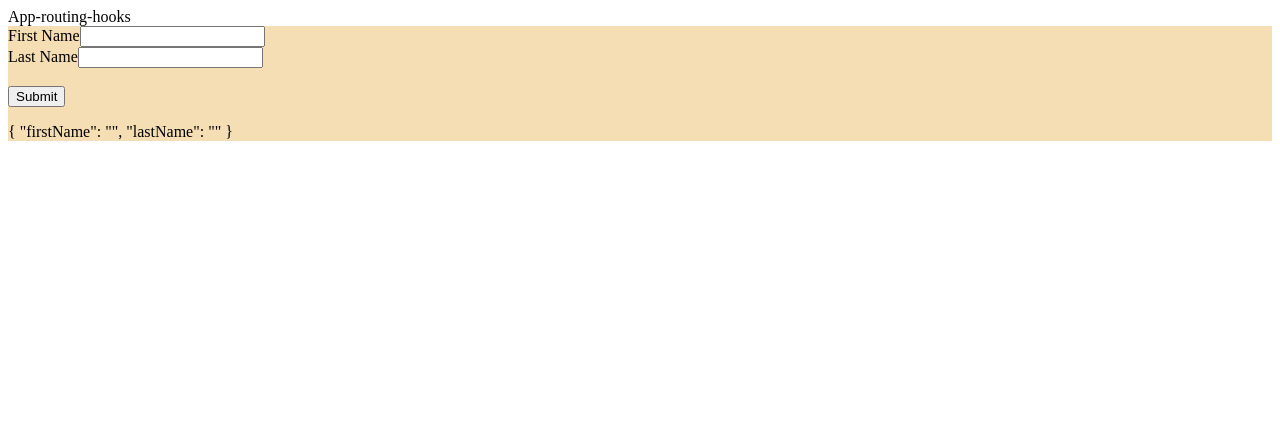
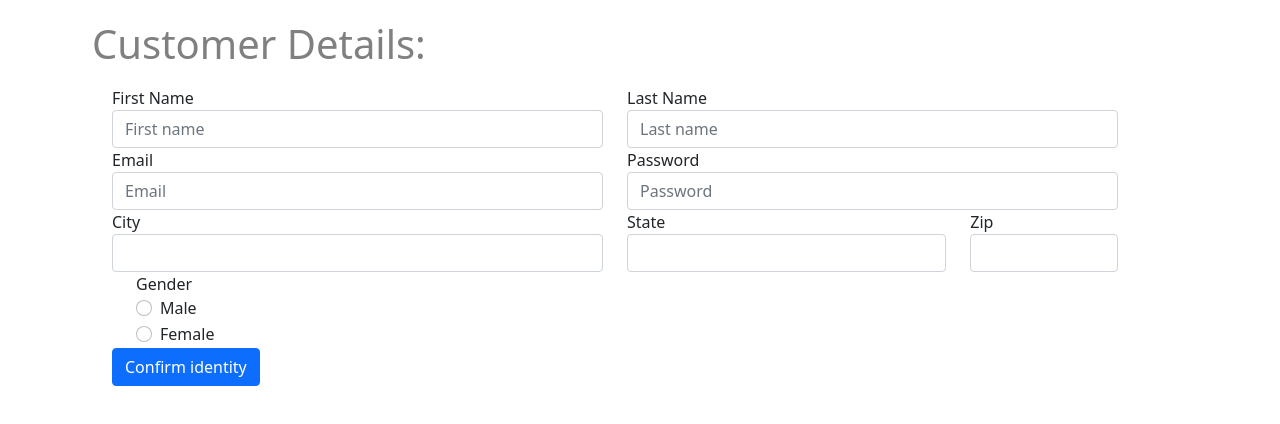
Before and after one commit to Piriyalini8/Angular-Practiece-Routing-Reactive-Forms-, an Angular app: page /student in a window 1280 px wide. Shown: the top 424 px of the page. Built offline with nearby package versions, Linux system fonts and the light colour scheme.

Commit message:
Nested FormGroup completed

```diff
--- a/angular.json
+++ b/angular.json
@@ -27,6 +27,7 @@
               "src/assets"
             ],
             "styles": [
+              "node_modules/bootstrap/dist/css/bootstrap.min.css",
               "src/styles.css"
             ],
             "scripts": []
--- a/package.json
+++ b/package.json
@@ -15,9 +15,13 @@
     "@angular/compiler": "~13.2.0",
     "@angular/core": "~13.2.0",
     "@angular/forms": "~13.2.0",
+    "@angular/localize": "~13.2.0",
     "@angular/platform-browser": "~13.2.0",
     "@angular/platform-browser-dynamic": "~13.2.0",
     "@angular/router": "~13.2.0",
+    "@ng-bootstrap/ng-bootstrap": "^12.0.0",
+    "@popperjs/core": "^2.10.2",
+    "bootstrap": "^5.1.3",
     "rxjs": "~7.5.0",
     "tslib": "^2.3.0",
     "zone.js": "~0.11.4"
--- a/src/app/app.component.html
+++ b/src/app/app.component.html
@@ -1,4 +1,4 @@
-{{title}}
+<!-- {{title}} -->
 
 <!-- <app-login></app-login>
 <ul>
--- a/src/app/app.module.ts
+++ b/src/app/app.module.ts
@@ -11,6 +11,7 @@ import { HomeComponent } from './home/home.component';
 import { UserAuthModule } from './user-auth/user-auth.module';
 import { FullTimeJobComponent } from './full-time-job/full-time-job.component';
 import { PartTimeJobComponent } from './part-time-job/part-time-job.component';
+import { NgbModule } from '@ng-bootstrap/ng-bootstrap';
 
 @NgModule({
   declarations: [
@@ -26,7 +27,8 @@ import { PartTimeJobComponent } from './part-time-job/part-time-job.component';
     BrowserModule,
     AppRoutingModule,
     UserAuthModule,
-    ReactiveFormsModule
+    ReactiveFormsModule,
+    NgbModule
   ],
   providers: [],
   bootstrap: [AppComponent]
--- a/src/app/student/student.component.css
+++ b/src/app/student/student.component.css
@@ -0,0 +1,9 @@
+h1{
+    color: gray;
+    padding: 10px;
+    margin-top: 10px;
+}
+.custom{
+    margin-left: 30px;
+    margin-right: 80px;
+}
--- a/src/app/student/student.component.html
+++ b/src/app/student/student.component.html
@@ -1,15 +1,63 @@
-
-<div style="background-color: wheat;">
-    <form [formGroup]="profileName">
-        <label>First Name</label>
-        <input type="text" name="firstName" formControlName="firstName"/>
-        <br>
-        <label>Last Name</label>
-        <input type="text" name="lastName" formControlName="lastName"/>
-        <br>
-        <br>
-        <button (click)="submit()">Submit</button>
-        <br>
-        <p>{{profileName.value | json}}</p>
+<div class="container">
+    <h1>Customer Details: </h1>
+    <form class="form-inline custom" [formGroup]="profileName" (ngSubmit)="onSubmit()">
+            <div class="row ">
+                <div class="col">
+                    <label for="inputEmail4">First Name</label>
+                    <input type="text" class="form-control col-xs-4" placeholder="First name"
+                        formControlName="firstName">
+                </div>
+                <div class="col">
+                    <label for="inputEmail4">Last Name</label>
+                    <input type="text" class="form-control" placeholder="Last name" formControlName="lastName">
+                </div>
+            </div>
+                <div class="row " formGroupName="emailPassword">
+                    <div class="form-group col-md-6">
+                        <label for="inputEmail4">Email</label>
+                        <input type="email" class="form-control" id="inputEmail4" placeholder="Email"
+                            formControlName="email">
+                    </div>
+                    <div class="form-group col-md-6">
+                        <label for="inputPassword4">Password</label>
+                        <input type="password" class="form-control" id="inputPassword4" placeholder="Password"
+                            formControlName="password">
+                    </div>
+                </div>
+                    <div class="row " formGroupName="address">
+                        <div class="form-group col-md-6">
+                            <label for="inputCity">City</label>
+                            <input type="text" class="form-control" id="inputCity" formControlName="city">
+                        </div>
+                        <div class="form-group col-md-4">
+                            <label for="inputState">State</label>
+                            <select id="inputState" class="form-control" formControlName="state">
+                                <option selected>Choose...</option>
+                                <option value="opt1">Option 1</option>
+                                <option value="opt2">Option 2</option>
+                            </select>
+                        </div>
+                        <div class="form-group col-md-2">
+                            <label for="inputZip">Zip</label>
+                            <input type="text" class="form-control" id="inputZip" formControlName="zip">
+                        </div>
+                    </div>
+        <div class="form-check">
+            <label for="inputRadio">Gender</label>
+            <div class="form-check ">
+                <input class="form-check-input" type="radio" name="exampleRadios" id="exampleRadios1" value="male" [formControl]="gender"
+                    checked>
+                <label class="form-check-label" for="exampleRadios1">
+                    Male
+                </label>
+            </div>
+            <div class="form-check">
+                <input class="form-check-input" type="radio" name="exampleRadios" id="exampleRadios2" value="female" [formControl]="gender">
+                <label class="form-check-label" for="exampleRadios2">
+                    Female
+                </label>
+            </div>
+        </div>
+        <button type="submit" class="btn btn-primary mb-2">Confirm identity</button>
     </form>
 </div>
--- a/src/app/student/student.component.ts
+++ b/src/app/student/student.component.ts
@@ -10,15 +10,27 @@ export class StudentComponent implements OnInit {
 
   profileName =new FormGroup({
     firstName : new FormControl(''),
-    lastName : new FormControl('')
+    lastName : new FormControl(''),
+    emailPassword: new FormGroup({
+      email: new FormControl(''),
+      password: new FormControl('')
+    }),
+    address: new FormGroup({
+      city: new FormControl(''),
+      state: new FormControl(''),
+      zip: new FormControl('')
+    })
   })
+
+  gender= new FormControl('')
+  checkBox=new FormControl([])
 
   constructor() { }
 
   ngOnInit(): void {
   }
-  submit(){
-    // alert("success")
+  onSubmit(){
+    console.log(this.profileName.value,this.gender.value)
   }
 
 }
--- a/src/polyfills.ts
+++ b/src/polyfills.ts
@@ -1,3 +1,7 @@
+/***************************************************************************************************
+ * Load `$localize` onto the global scope - used if i18n tags appear in Angular templates.
+ */
+import '@angular/localize/init';
 /**
  * This file includes polyfills needed by Angular and is loaded before the app.
  * You can add your own extra polyfills to this file.
```
Also changed, not shown: 1 other file (tests, documents, lock files or other folders).
